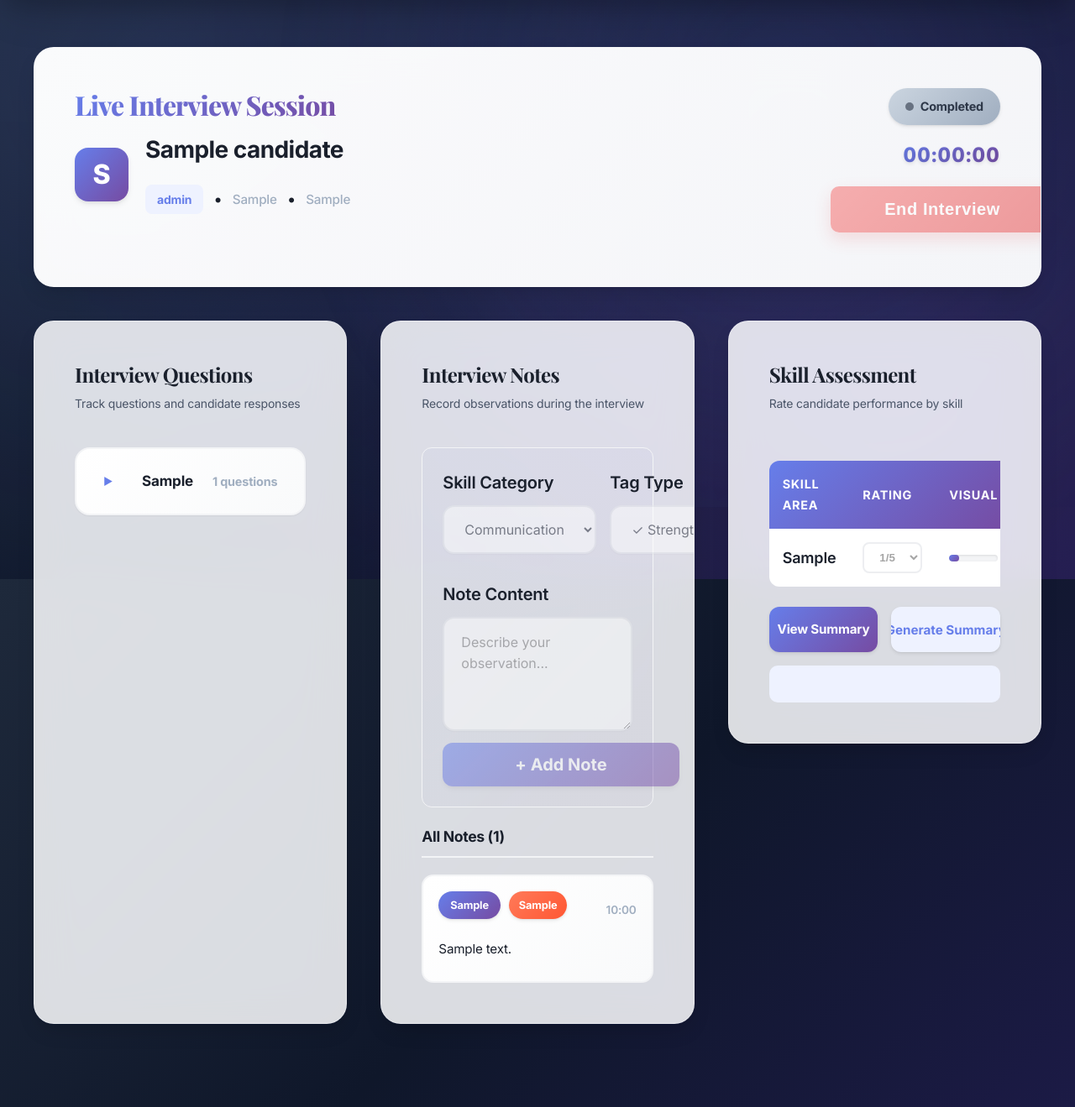
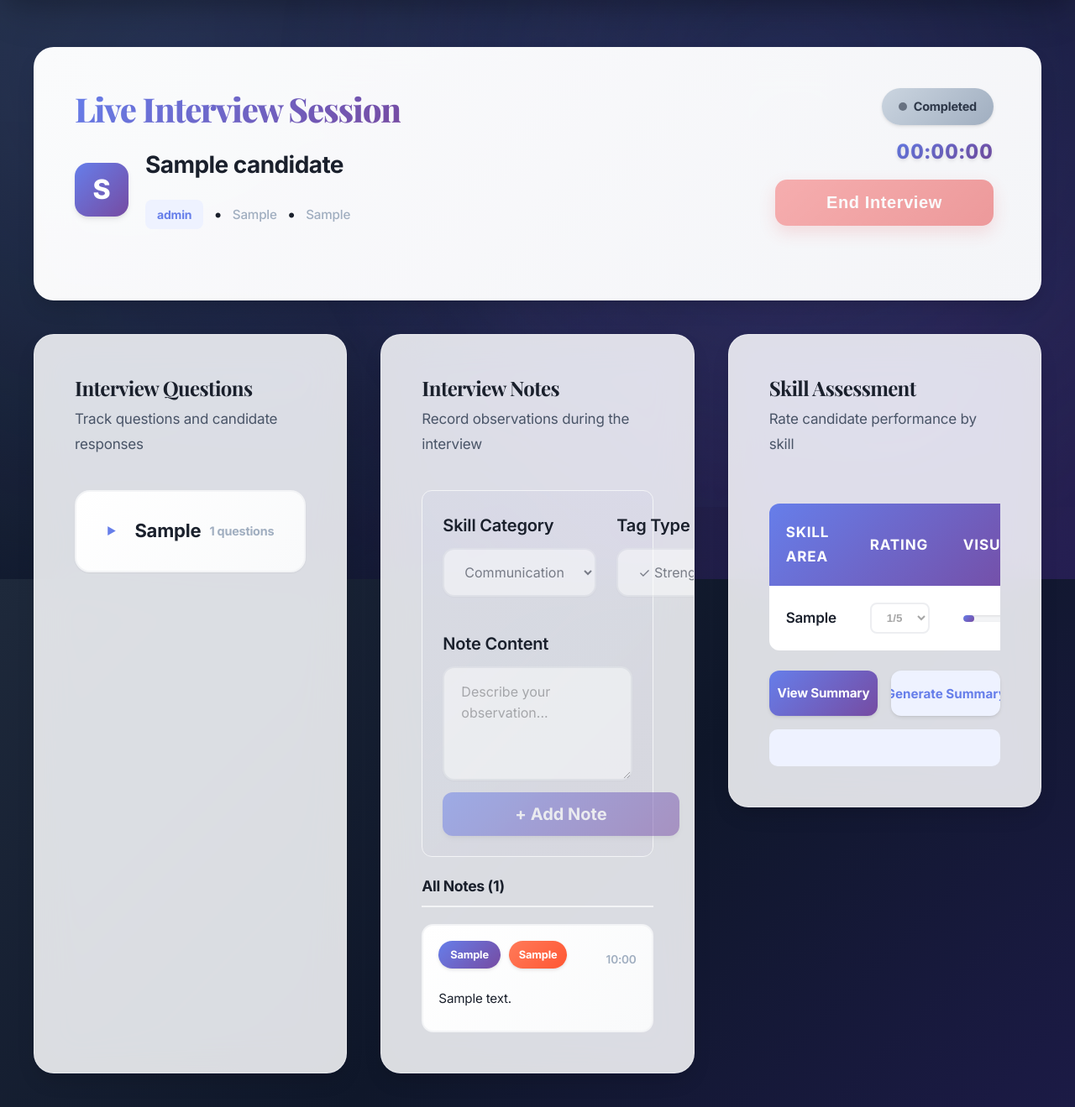
Before and after one commit to Mohini-3/ai-interview-support, a Flask app: page /interviews/1/live in a window 1280 px wide. Shown: the part 110-1429 px from the top of the page at 84% size. Run offline with Flask 3, Linux system fonts and the light colour scheme; tables that the repository leaves empty hold one stand-in row (values such as "Sample post").

Commit message:
Scaled interview UI: 18% typography magnification, proportional spacing (1rem→1.5rem), glassmorphism effect using CSS, HTML preserved.

```diff
--- a/app/static/styles.css
+++ b/app/static/styles.css
@@ -574,9 +574,11 @@ body::after {
 
 .status-block {
   display: grid;
-  gap: 0.75rem;
+  gap: 0.875rem;
   justify-items: end;
   align-items: center;
+  padding-bottom: 1rem;
+  padding-right: 0.5rem;
 }
 
 .timer {
@@ -1212,9 +1214,9 @@ body::after {
 
 .score-table th {
   text-align: left;
-  padding: 1rem;
-  font-weight: 700;
-  font-size: 0.9rem;
+  padding: 1.25rem;
+  font-weight: 700;
+  font-size: 1.0625rem;
   text-transform: uppercase;
   letter-spacing: 0.05em;
 }
@@ -1229,10 +1231,11 @@ body::after {
 
 .score-table td {
   text-align: left;
-  padding: 1rem;
+  padding: 1.25rem;
   border-bottom: 1px solid var(--border-light);
   transition: var(--transition);
   background: white;
+  font-size: 1.0625rem;
 }
 
 .score-table tbody tr {
@@ -1338,8 +1341,8 @@ body::after {
   align-items: center;
   cursor: pointer;
   font-weight: 700;
-  font-size: 1.0625rem;
-  padding: 1.5rem 2rem;
+  font-size: 1.375rem;
+  padding: 1.75rem 2.25rem;
   transition: var(--transition);
   user-select: none;
   background: transparent;
@@ -1916,8 +1919,8 @@ html {
 }
 
 .interview-title-section h1 {
-  margin-bottom: 1rem;
-  font-size: 2rem;
+  margin-bottom: 1.5rem;
+  font-size: 2.5rem;
 }
 
 .candidate-info-header {
@@ -1981,9 +1984,11 @@ html {
 .status-block {
   display: flex;
   flex-direction: column;
-  gap: 1rem;
+  gap: 0.75rem;
   align-items: flex-end;
   min-width: 200px;
+  padding-bottom: 1.5rem;
+  padding-right: 0.5rem;
 }
 
 .status-indicator {
@@ -2025,17 +2030,18 @@ html {
 }
 
 .btn-end-interview {
-  padding: 1rem 2rem;
+  padding: 1rem 2.5rem;
   background: linear-gradient(135deg, #f56565 0%, #e53e3e 100%);
   color: white;
   border: none;
-  border-radius: 10px;
+  border-radius: 14px;
   font-weight: 700;
   font-size: 1.25rem;
   cursor: pointer;
   transition: var(--transition);
   box-shadow: 0 8px 20px rgba(229, 62, 62, 0.3);
-  width: 100%;
+  width: auto;
+  min-width: 180px;
   letter-spacing: 0.03em;
 }
 
@@ -2064,7 +2070,7 @@ html {
 
 .panel-description {
   color: var(--muted);
-  font-size: 0.9rem;
+  font-size: 1.125rem;
   margin: 0;
 }
 
@@ -2224,8 +2230,8 @@ html {
 .form-row {
   display: grid;
   grid-template-columns: 1fr 1fr;
-  gap: 1rem;
-  margin-bottom: 1rem;
+  gap: 1.5rem;
+  margin-bottom: 1.5rem;
 }
 
 .btn-add-note {
@@ -2523,7 +2530,7 @@ html {
 .panel-description {
   margin: 0;
   color: var(--text-secondary);
-  font-size: 0.875rem;
+  font-size: 1.0625rem;
 }
 
 .question-form {
```
Also changed, not shown: other parts of app/static/styles.css (+21 -20 lines).
